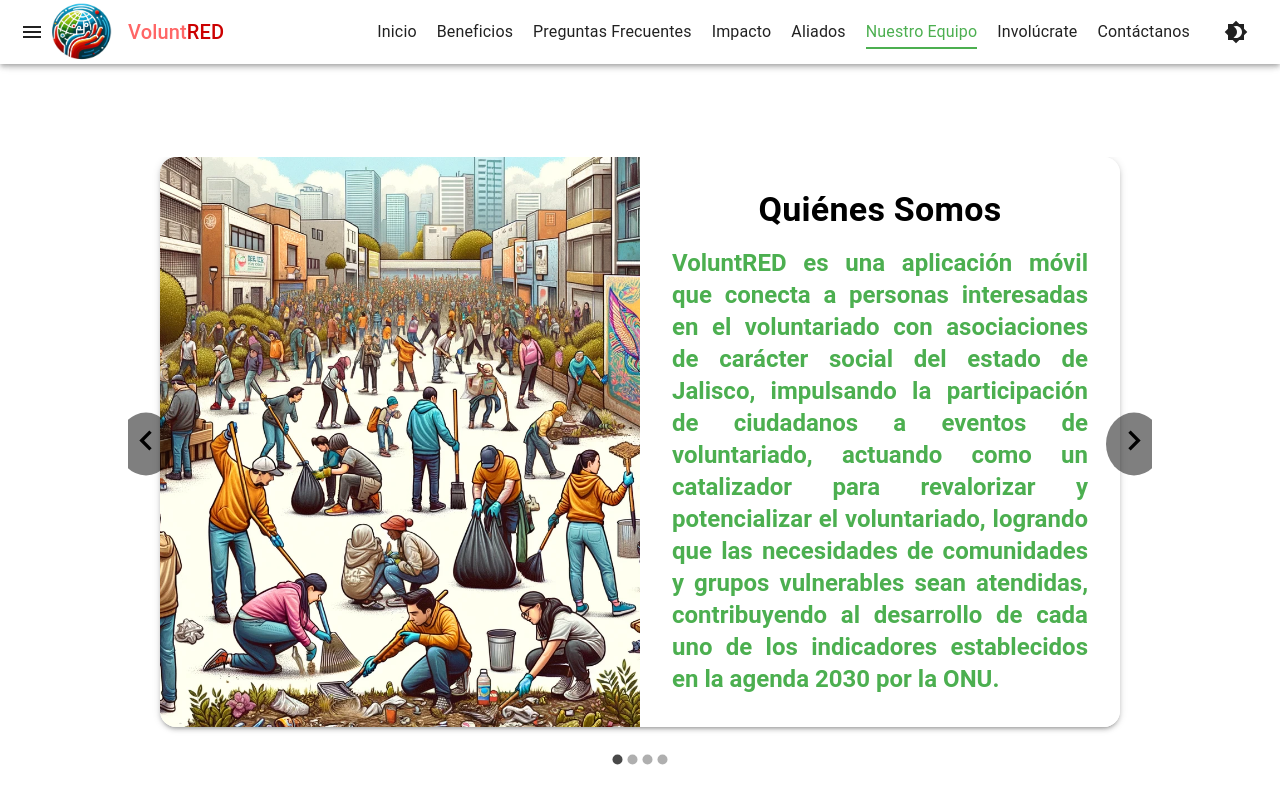
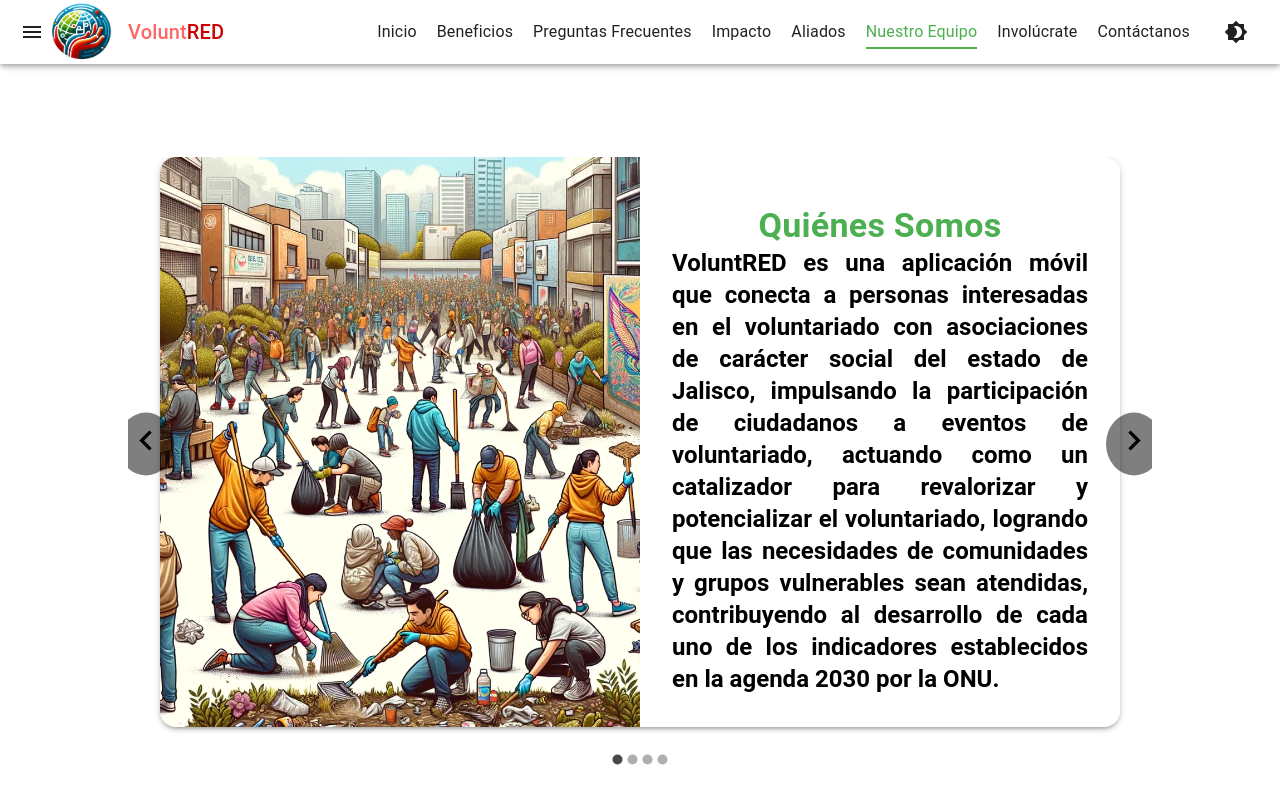
Before and after one commit to MarioB19/voluntred_web, a Next.js app: page / in a window 1280 px wide. Shown: the top 800 px of the page. Built offline with nearby package versions, Linux system fonts and the light colour scheme.

Commit message:
Corrigiendo colores deinicio

```diff
--- a/src/components/Inicio.js
+++ b/src/components/Inicio.js
@@ -116,10 +116,10 @@
                   {isClient && <LazyYouTube src={item.src} title={item.name} />}
                 </Box>
                 <Box sx={{ p: 4, textAlign: 'center' }}>
-                  <Typography variant={isMobile ? "h5" : "h4"} component="div" sx={{ color: theme.palette.mode === 'dark' ? 'white' : 'black', fontWeight: 'bold' }}>
+                  <Typography variant={isMobile ? "h5" : "h4"} component="div" sx={{ color: '#4CAF50', mt: 2, fontWeight: 'bold' }}>
                     {item.name}
                   </Typography>
-                  <Typography variant={isMobile ? "h6" : "h5"} sx={{ color: '#4CAF50', mt: 2, fontWeight: 'bold' }}>
+                  <Typography variant={isMobile ? "h6" : "h5"} sx={{ color: theme.palette.mode === 'dark' ? 'white' : 'black', fontWeight: 'bold' }}>
                     {item.description}
                   </Typography>
                 </Box>
@@ -148,10 +148,11 @@
                   alignItems: 'center',
                   bgcolor: theme.palette.mode === 'dark' ? 'black' : 'white',
                 }}>
-                  <Typography variant={isMobile ? "h5" : "h4"} component="div" sx={{ color: theme.palette.mode === 'dark' ? 'white' : 'black', fontWeight: 'bold', textAlign: 'center' }}>
+                  <Typography variant={isMobile ? "h5" : "h4"} component="div" sx={{ color: '#4CAF50', mt: 2, textAlign: 'center', fontWeight: 'bold' }}>
                     {item.name}
                   </Typography>
-                  <Typography variant={isMobile ? "h6" : "h5"} sx={{ color: '#4CAF50', mt: 2, textAlign: 'justify', fontWeight: 'bold' }}>
+
+                  <Typography variant={isMobile ? "h6" : "h5"} sx={  { color: theme.palette.mode === 'dark' ? 'white' : 'black', fontWeight: 'bold', textAlign: 'justify' }}>
                     {item.description}
                   </Typography>
                 </Box>
```
